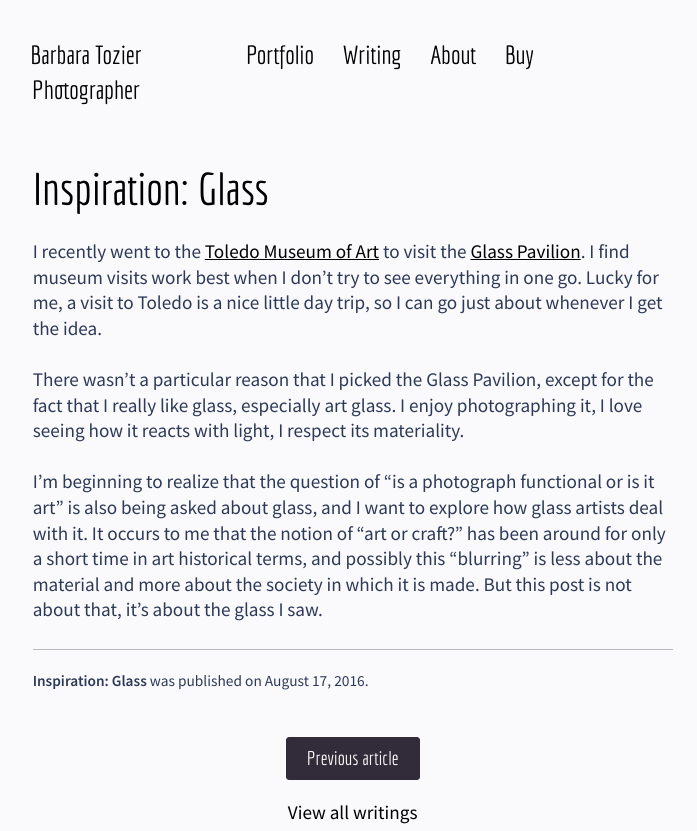
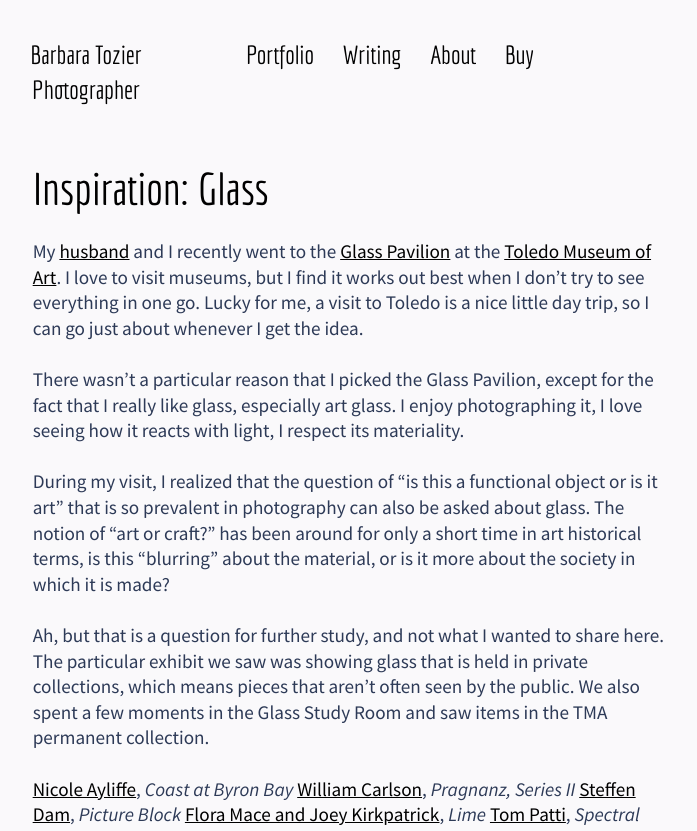
Before and after one commit to logista/btsite, a Jekyll site: the page built from _posts/2016-08-16-inspiration-glass.markdown, in a window 1280 px wide. Shown: the top 831 px of the page, without its empty margins (74-771 px from the left). Built offline with Jekyll 4.4.1, drawn with Linux system fonts in a browser that asks for light colours; nearby versions of some CDN libraries; some of the changed text lies outside the part shown.

Commit message:
added some links

```diff
--- a/_posts/2016-08-16-inspiration-glass.markdown
+++ b/_posts/2016-08-16-inspiration-glass.markdown
@@ -7,8 +7,19 @@ tags: []
 ogimage: ""
 ---
 
-I recently went to the [Toledo Museum of Art](http://www.toledomuseum.org) to visit the [Glass Pavilion](http://www.toledomuseum.org/glass-pavilion/). I find museum visits work best when I don't try to see everything in one go. Lucky for me, a visit to Toledo is a nice little day trip, so I can go just about whenever I get the idea.
+My [husband](http://williamtozier.com) and I recently went to the [Glass Pavilion](http://www.toledomuseum.org/glass-pavilion/) at the [Toledo Museum of Art](http://www.toledomuseum.org). I love to visit museums, but I find it works out best when I don't try to see everything in one go. Lucky for me, a visit to Toledo is a nice little day trip, so I can go just about whenever I get the idea.
 
 There wasn't a particular reason that I picked the Glass Pavilion, except for the fact that I really like glass, especially art glass. I enjoy photographing it, I love seeing how it reacts with light, I respect its materiality.
 
-I'm beginning to realize that the question of "is a photograph functional or is it art" is also being asked about glass, and I want to explore how glass artists deal with it. It occurs to me that the notion of "art or craft?" has been around for only a short time in art historical terms, and possibly this "blurring" is less about the material and more about the society in which it is made. But this post is not about that, it's about the glass I saw.
+During my visit, I realized that the question of "is this a functional object or is it art" that is so prevalent in photography can also be asked about glass. The notion of "art or craft?" has been around for only a short time in art historical terms, is this "blurring" about the material, or is it more about the society in which it is made?
+
+Ah, but that is a question for further study, and not what I wanted to share here. The particular exhibit we saw was showing glass that is held in private collections, which means pieces that aren't often seen by the public. We also spent a few moments in the Glass Study Room and saw items in the TMA permanent collection.
+
+[Nicole Ayliffe](http://nicoleayliffe.com/home), _Coast at Byron Bay_
+[William Carlson](http://williamcarlsonglass.com), _Pragnanz, Series II_
+[Steffen Dam](http://www.steffendam.dk), _Picture Block_
+[Flora Mace and Joey Kirkpatrick](http://www.kirkpatrick-mace.com), _Lime_
+[Tom Patti](http://tompatti.com), _Spectral Starphire_
+[Christopher Ries](http://www.christopherries.com), _Point of View_
+[Preston Singletary](http://prestonsingletary.com), _Chest_
+[Karla Trinkley](https://www.google.com/search?q=Karla+Trinkley), _Pink Bowl_
```
